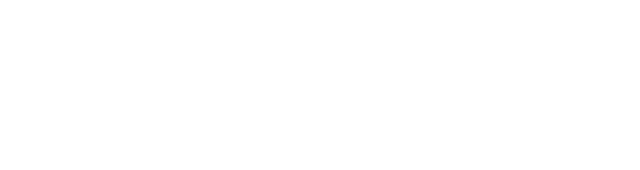
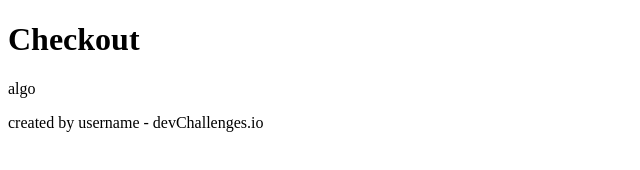
Before and after one commit to Jessicagl04/Checkout, a plain HTML site: page index.html in a window 1280 px wide. Shown: the whole page, without its empty margins (0-640 px from the left). Drawn offline with Linux system fonts and the light colour scheme.

Commit message:
Google fonts + estructura semantica

```diff
--- a/index.html
+++ b/index.html
@@ -4,10 +4,21 @@
     <meta charset="UTF-8">
     <meta http-equiv="X-UA-Compatible" content="IE=edge">
     <meta name="viewport" content="width=device-width, initial-scale=1.0">
+    <link rel="preconnect" href="https://fonts.googleapis.com">
+    <link rel="preconnect" href="https://fonts.gstatic.com" crossorigin>
+    <link href="https://fonts.googleapis.com/css2?family=Montserrat:wght@600;700&display=swap" rel="stylesheet">
+    <link rel="stylesheet" href="./src/styles/styles.css">
     <title>CheckOut Page</title>
-    <link rel="stylesheet" href="./src/styles/styles.css">
 </head>
 <body>
-
+    <header>
+        <h1>Checkout</h1>
+    </header>
+    <main>
+        <p>algo</p>
+    </main>
+    <footer>
+        <p>created by username - devChallenges.io</p>
+    </footer>
 </body>
 </html>
```
